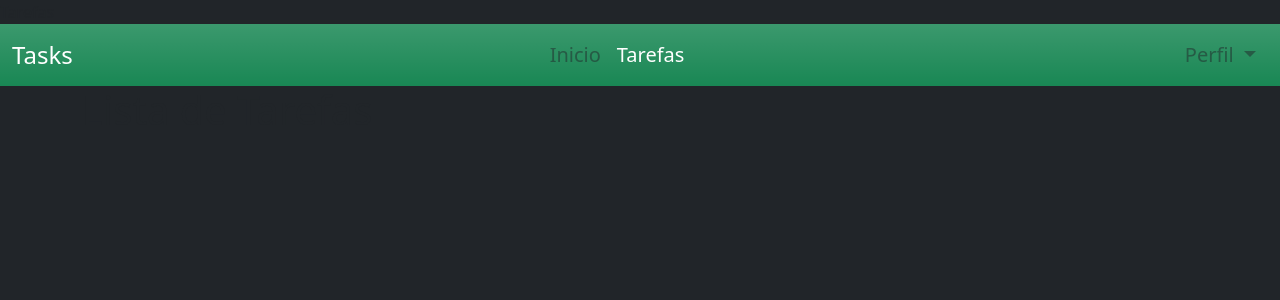
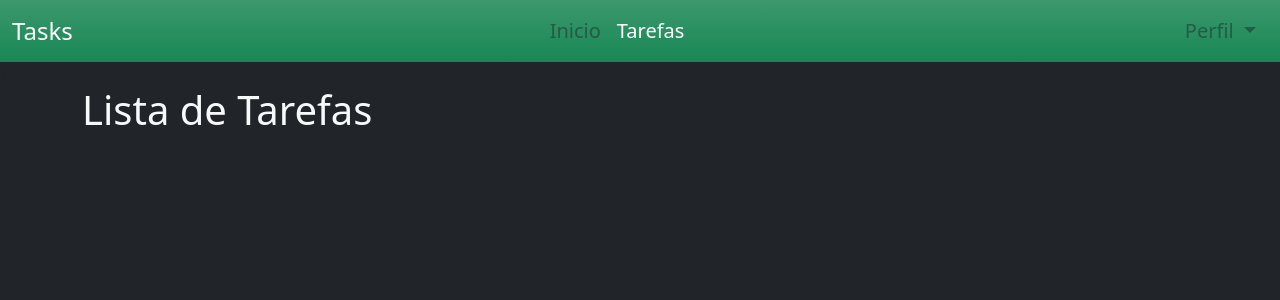
Before and after one commit to MiguelMelo-1/projeto_sw, a Flask app: page /tasks in a window 1280 px wide. Shown: the top 300 px of the page. Run offline with Flask 3, Linux system fonts and the light colour scheme; some libraries are stand-ins or nearby versions; some web fonts are replaced.

Commit message:
MiguelMelo

```diff
--- a/project/templates/home.html
+++ b/project/templates/home.html
@@ -6,10 +6,10 @@
 
 
 
-{% block content %}
 <!-- Navigation bar -->
 {% include 'includes/navbar.html' %}
 <!-- end navigation bar -->
+{% block content %}
     <div style="margin-left: 10%; margin-right: 10%; margin-top: 10%;">
         <form action="{{ url_for('index') }}" class="form-control" method="post">
             <fieldset>
--- a/project/templates/tarefas.html
+++ b/project/templates/tarefas.html
@@ -4,19 +4,19 @@
     Tarefas
 {% endblock %}
 
-{% block content %}
 <!-- Navigation bar -->
 {% include 'includes/navbar.html' %}
 <!-- end navigation bar -->
+{% block content %}
 
 <div class="container">
-  <h1>Lista de Tarefas</h1>
+    <h1 class="text-light">Lista de Tarefas</h1>
     <ul>
     {% for task in tasks %}
-          <li>{{ task.title }}</li>
-          <li>{{ task.desc }}</li>
-          <li>{{ task.date_start }}</li>
-          <li>{{ task.date_end }}</li>
+        <li class="text-light">{{ task.title }}</li>
+        <li class="text-light">{{ task.desc }}</li>
+        <li class="text-light">{{ task.date_start }}</li>
+        <li class="text-light">{{ task.date_end }}</li>
         <!-- Adicione outros detalhes da tarefa que deseja exibir -->
         <hr>
     {% endfor %}
```
Also changed, not shown: project/templates/login.html (+12 -2 lines), project/forms.py (line endings or trailing spaces). Lines whose indentation alone changed are shown as unchanged.
